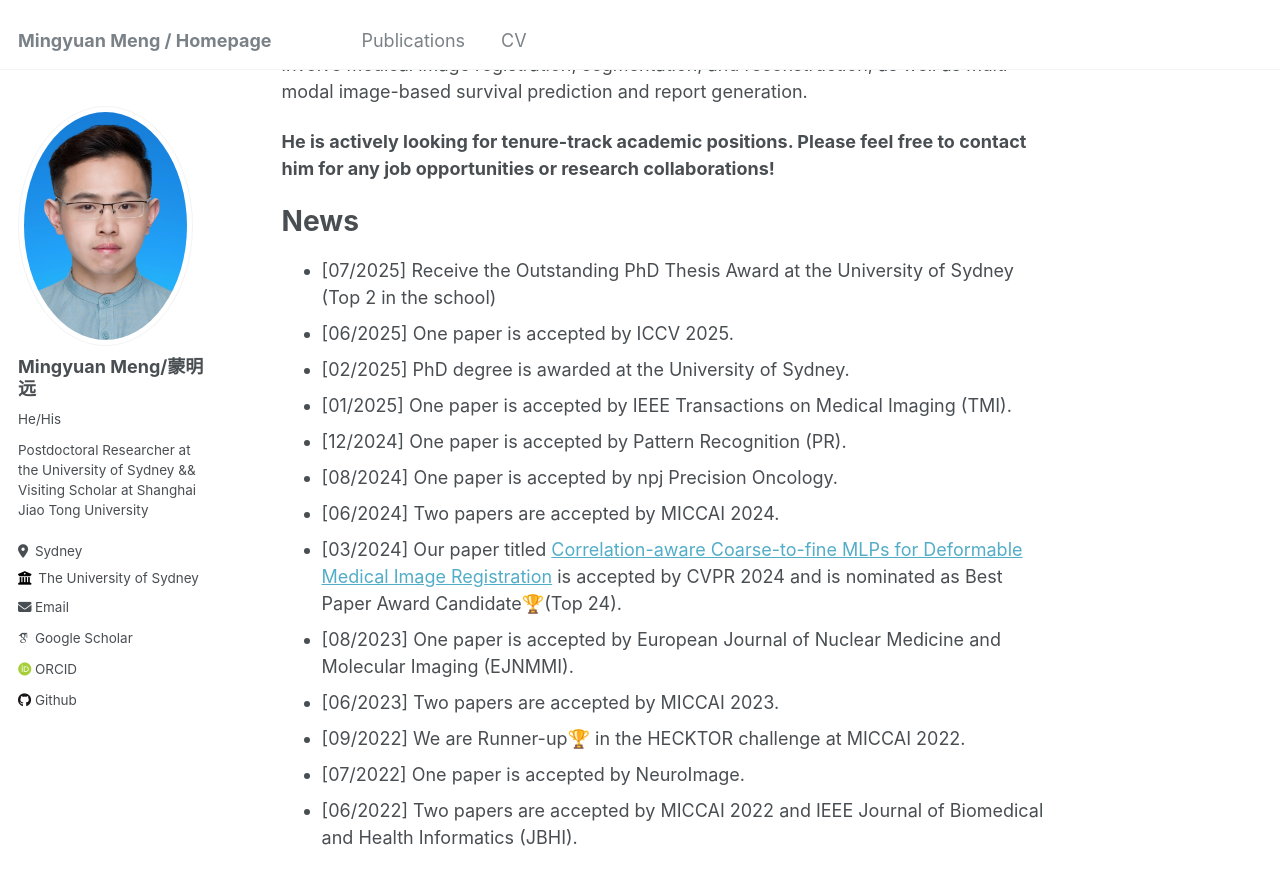
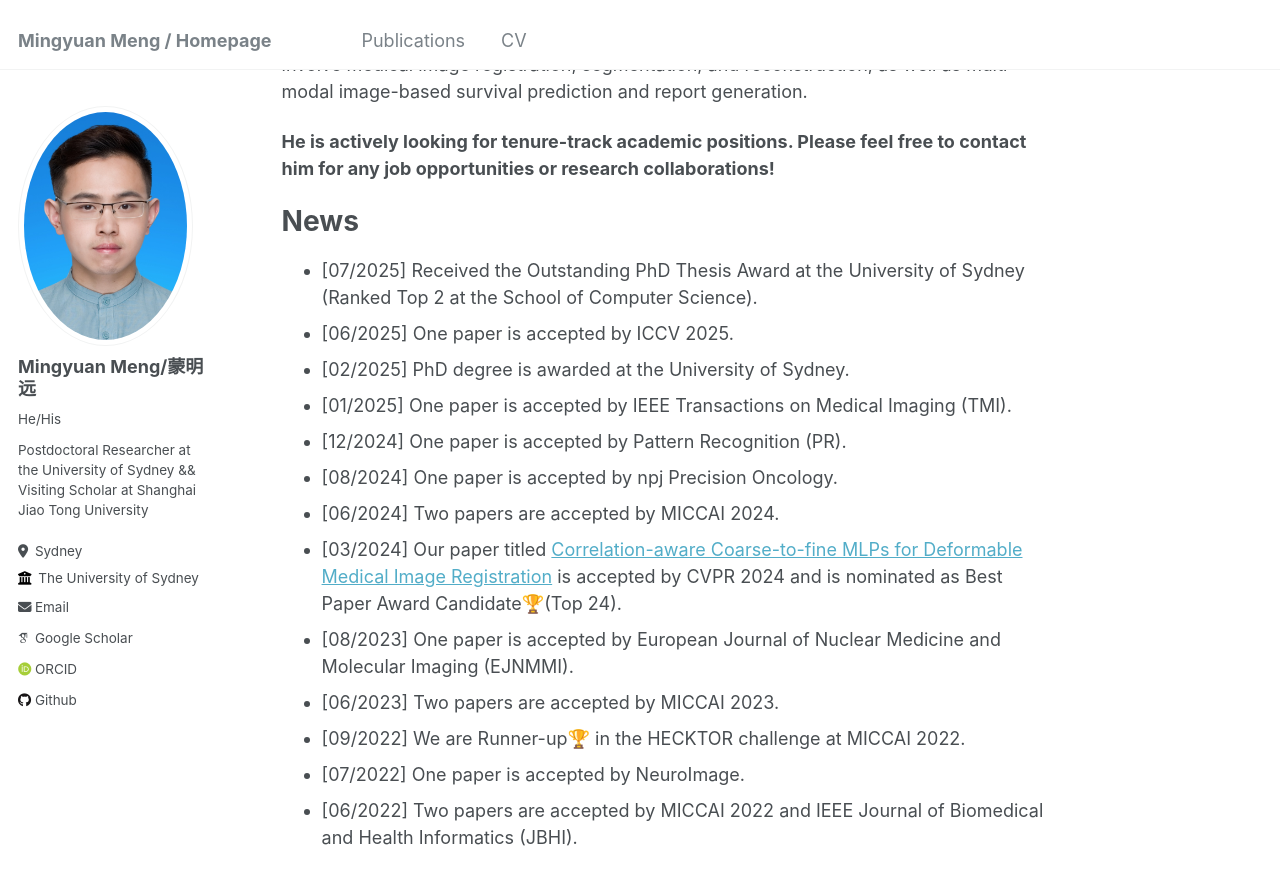
Before and after one commit to MungoMeng/mungomeng.github.io, a Jekyll site: the page built from _pages/about.md, in a window 1280 px wide and 900 px high, scrolled down 337 px. Shown: the top 885 px of the window. Built offline with Jekyll 4.4.1, drawn with Linux system fonts in a browser that asks for light colours; some web fonts are replaced.

Commit message:
Update about.md

```diff
--- a/_pages/about.md
+++ b/_pages/about.md
@@ -15,7 +15,7 @@ His research focus is deep learning for medical image analysis, especially in me
 
 News
 ======
-* [07/2025] Receive the Outstanding PhD Thesis Award at the University of Sydney (Top 2 in the school)
+* [07/2025] Received the Outstanding PhD Thesis Award at the University of Sydney (Ranked Top 2 at the School of Computer Science).
 * [06/2025] One paper is accepted by ICCV 2025.
 * [02/2025] PhD degree is awarded at the University of Sydney.
 * [01/2025] One paper is accepted by IEEE Transactions on Medical Imaging (TMI).
```
